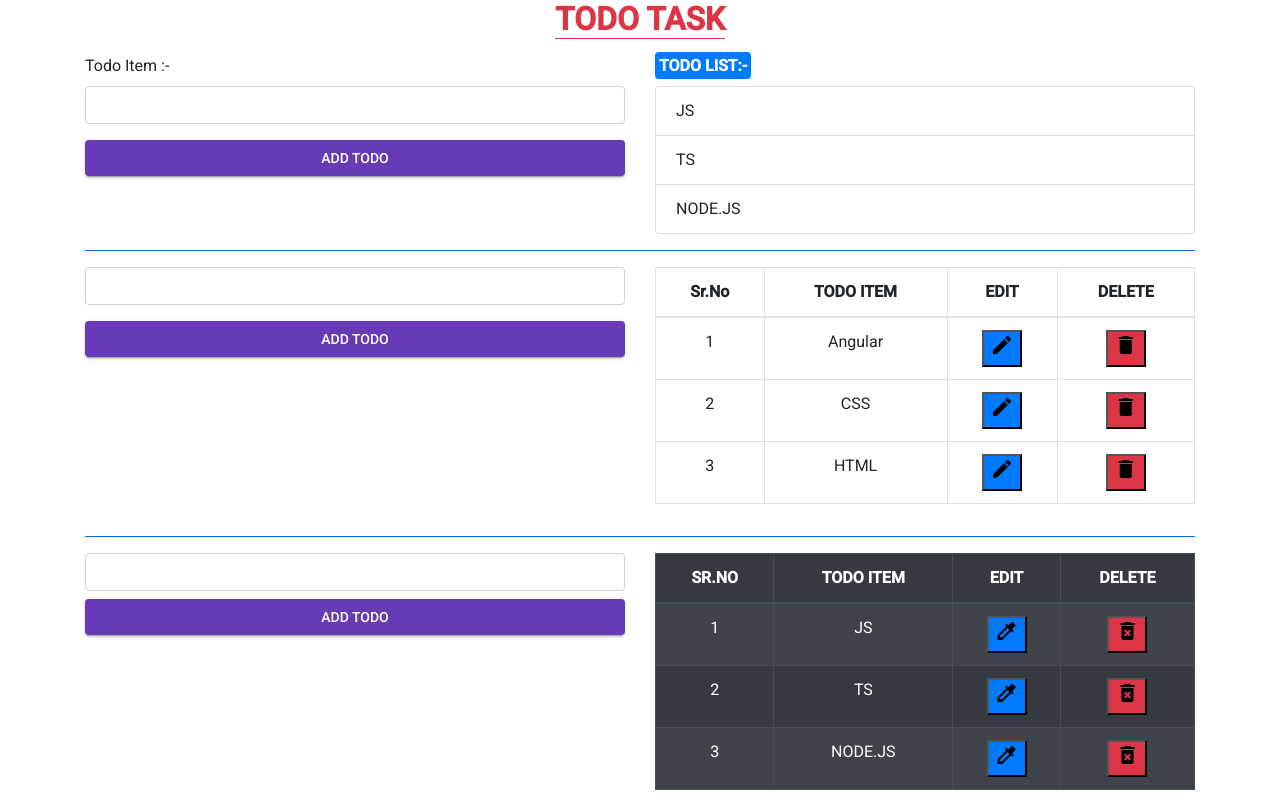
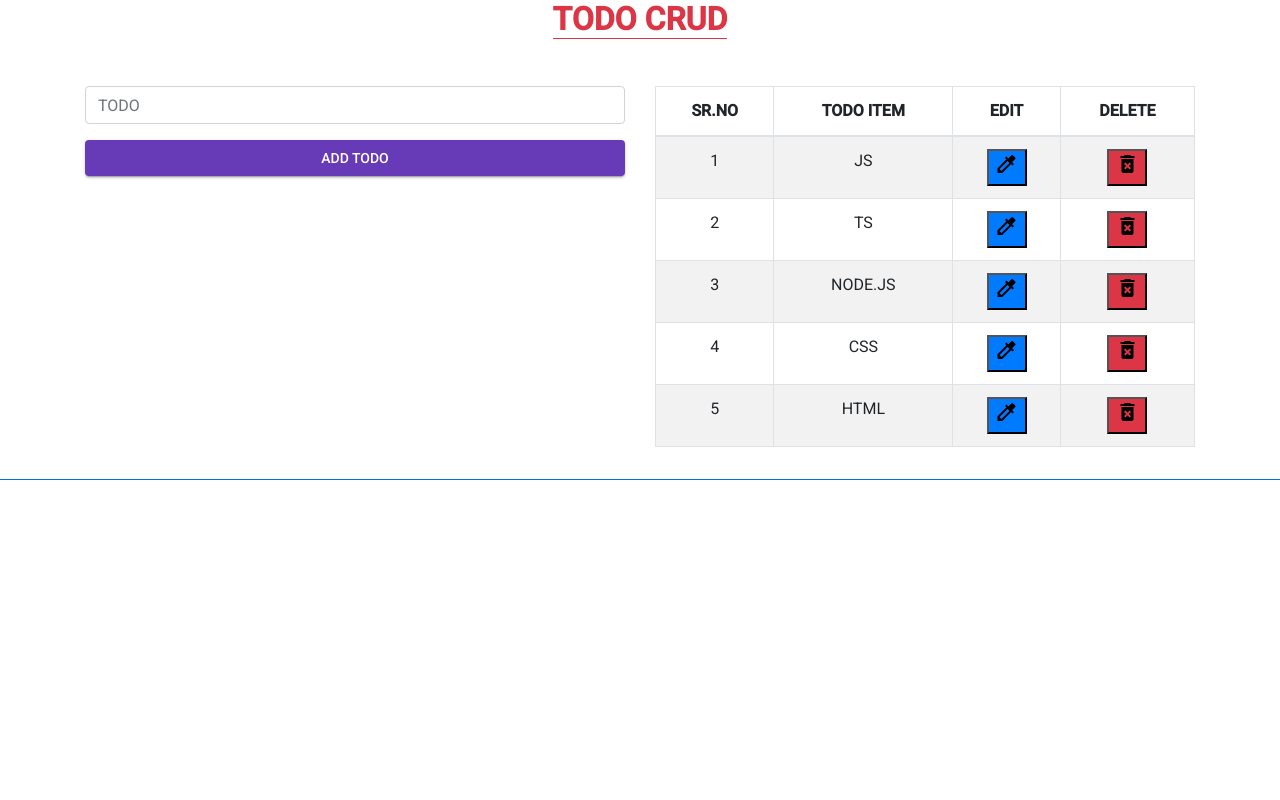
Before and after one commit to biradarsatyam66-eng/OurNewApp, an Angular app: page / in a window 1280 px wide. Shown: the top 800 px of the page. Built offline with nearby package versions, Linux system fonts and the light colour scheme.

Commit message:
todo crud

```diff
--- a/src/app/app.component.html
+++ b/src/app/app.component.html
@@ -1,8 +1,12 @@
-<app-todo></app-todo>
+<app-todo-crud></app-todo-crud>
 
 <hr class="bg-primary">
 
-<app-event></app-event>
+<!-- <app-todo></app-todo>
+
+<hr class="bg-primary">
+
+<app-event></app-event> -->
 
 <!-- <app-image></app-image> -->
 
--- /dev/null
+++ b/src/app/todo-crud/todo-crud.component.html
@@ -0,0 +1,44 @@
+<h2 class="text-center mb-5 text-danger"><strong class="border-bottom border-danger">TODO CRUD</strong></h2>
+
+<div class="container">
+    <div class="row">
+        <div class="col-md-6">
+            <input
+            #todo
+            type="text" class="form-control mb-3" placeholder="TODO">
+            <button
+            *ngIf="!isinEditMode"
+            (click)="onAddTodo(todo)"
+            mat-raised-button color="primary" class="btn-block">ADD TODO</button>
+
+            <button
+            (click)="onupdateTodo()"
+            *ngIf="isinEditMode"
+            mat-raised-button color="primary" class="btn-block">UPDATE TODO</button>
+        </div>
+        <div class="col-md-6">
+            <table class="table table-bordered table-striped">
+                <thead class="text-center">
+                    <tr>
+                        <th>SR.NO</th>
+                        <th>TODO ITEM</th>
+                        <th>EDIT</th>
+                        <th>DELETE</th>
+                    </tr>
+                </thead>
+                <tbody class="text-center">
+                    <tr *ngFor="let t of todoArr,let i = index">
+                        <td>{{i + 1}}</td>
+                        <td>{{t.todoitem}}</td>
+                        <td><button
+                            (click)="onEdit(t)"
+                            class="bg-primary"><mat-icon>colorize</mat-icon></button></td>
+                        <td><button
+                            (click)="onDelete(t.todoid)"
+                            class="bg-danger"><mat-icon>delete_forever</mat-icon></button></td>
+                    </tr>
+                </tbody>
+            </table>
+        </div>
+    </div>
+</div>
--- /dev/null
+++ b/src/app/todo-crud/todo-crud.component.ts
@@ -0,0 +1,84 @@
+import { Component, ElementRef, OnInit, ViewChild } from '@angular/core';
+
+
+interface Itodo{
+  todoitem: string;
+  todoid: string;
+}
+
+
+
+@Component({
+  selector: 'app-todo-crud',
+  templateUrl: './todo-crud.component.html',
+  styleUrls: ['./todo-crud.component.scss']
+})
+export class TodoCRUDComponent implements OnInit {
+
+  @ViewChild('todo') todo !: ElementRef
+  edittodo !: Itodo;
+  constructor() { }
+
+  ngOnInit(): void {
+  }
+
+  isinEditMode = false
+
+  todoArr : Itodo[] = [{
+    todoitem : 'JS',
+    todoid : '12'
+  },
+  {
+    todoitem : 'TS',
+    todoid : '123'
+  },
+  {
+    todoitem : 'NODE.JS',
+    todoid : '112'
+  },
+  {
+    todoitem : 'CSS',
+    todoid : '176'
+  },
+  {
+    todoitem : 'HTML',
+    todoid : '199'
+  }
+];
+
+  onAddTodo(eve: HTMLInputElement){
+    let new_todo = {
+      todoitem : eve.value,
+      todoid : Date.now().toString()
+    }
+    this.todoArr.unshift(new_todo)
+    eve.value = ''
+  }
+
+
+  onDelete(todoid : string){
+    let getIndex = this.todoArr.findIndex(i=>i.todoid === todoid)
+    this.todoArr.splice(getIndex,1)
+  }
+
+  onEdit(t : Itodo){
+    this.edittodo = t;
+    this.isinEditMode = true;
+    this.todo.nativeElement.value = t.todoitem
+  }
+
+  onupdateTodo(){
+    let update_id = this.edittodo.todoid;
+
+    let update_obj = {
+      todoitem : this.todo.nativeElement.value,
+      todoid : update_id
+    }
+
+    let getindex = this.todoArr.findIndex(i=>i.todoid === update_id)
+    this.todoArr[getindex] = update_obj
+    this.isinEditMode = false;
+
+    this.todo.nativeElement.value = ''
+  }
+}
```
Also changed, not shown: src/app/app.module.ts (+7 -3 lines), src/app/todo-crud/todo-crud.component.scss (added), 1 other file (tests, documents, lock files or other folders).
